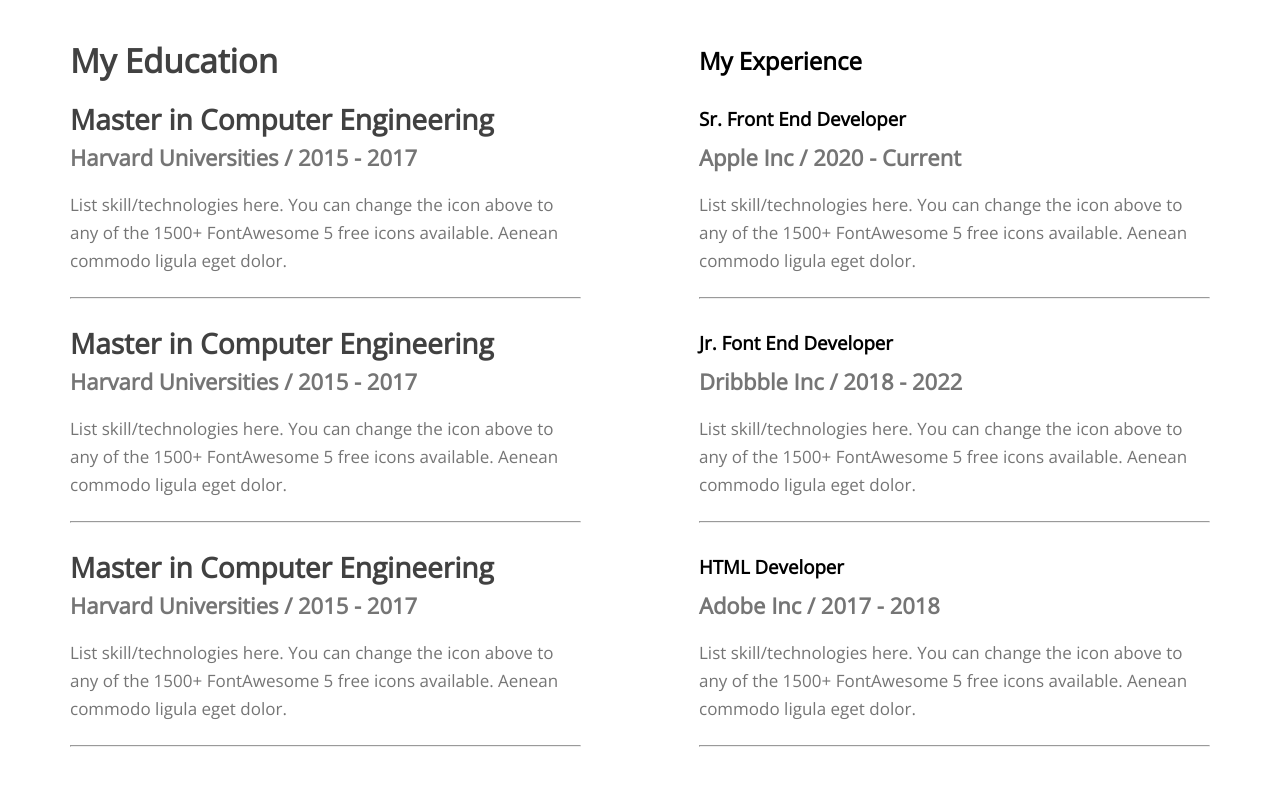
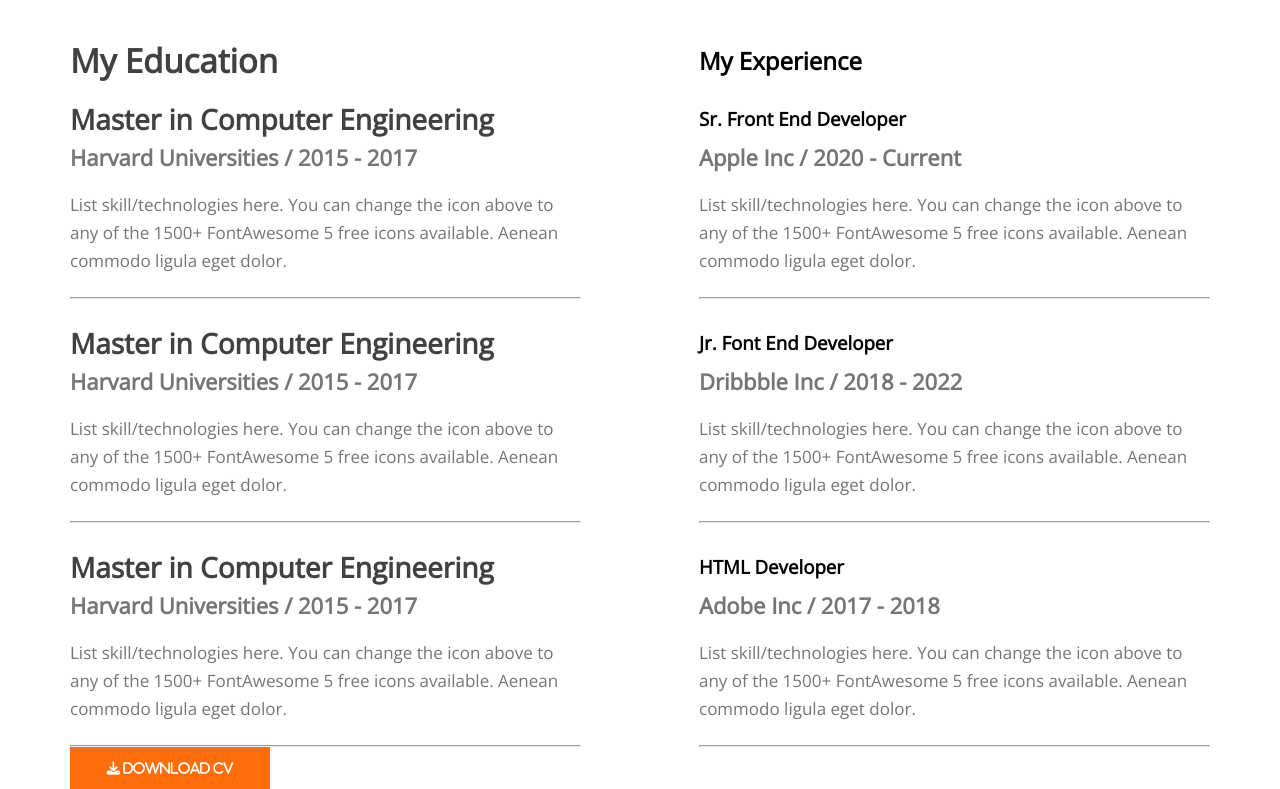
Before and after one commit to Mazid-BD/portfolio, a plain HTML site: page index.html in a window 1280 px wide. Shown: the part 1920-2709 px from the top of the page. Before the commit the page ends 2667 px from the top, so only its background shows below. Drawn offline with nearby package versions, Linux system fonts and the light colour scheme.

Commit message:
paused commit

```diff
--- a/index.html
+++ b/index.html
@@ -235,6 +235,7 @@
 
                 </div>
             </div>
+            <button class="button-primary" style="border: none;width: 200px;margin: 0 auto;"><i class="fa-solid fa-download"> Download CV</i></button>
         </div>
     </section>
 
```
